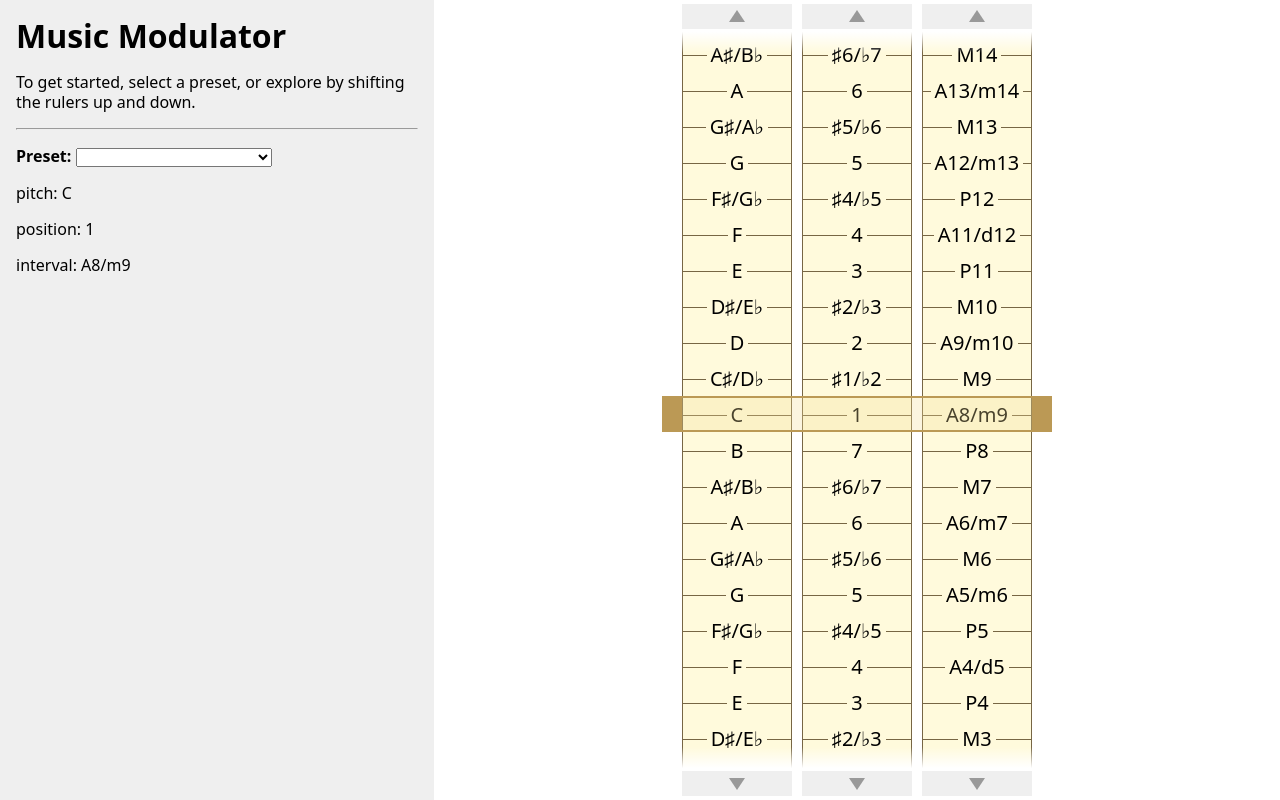
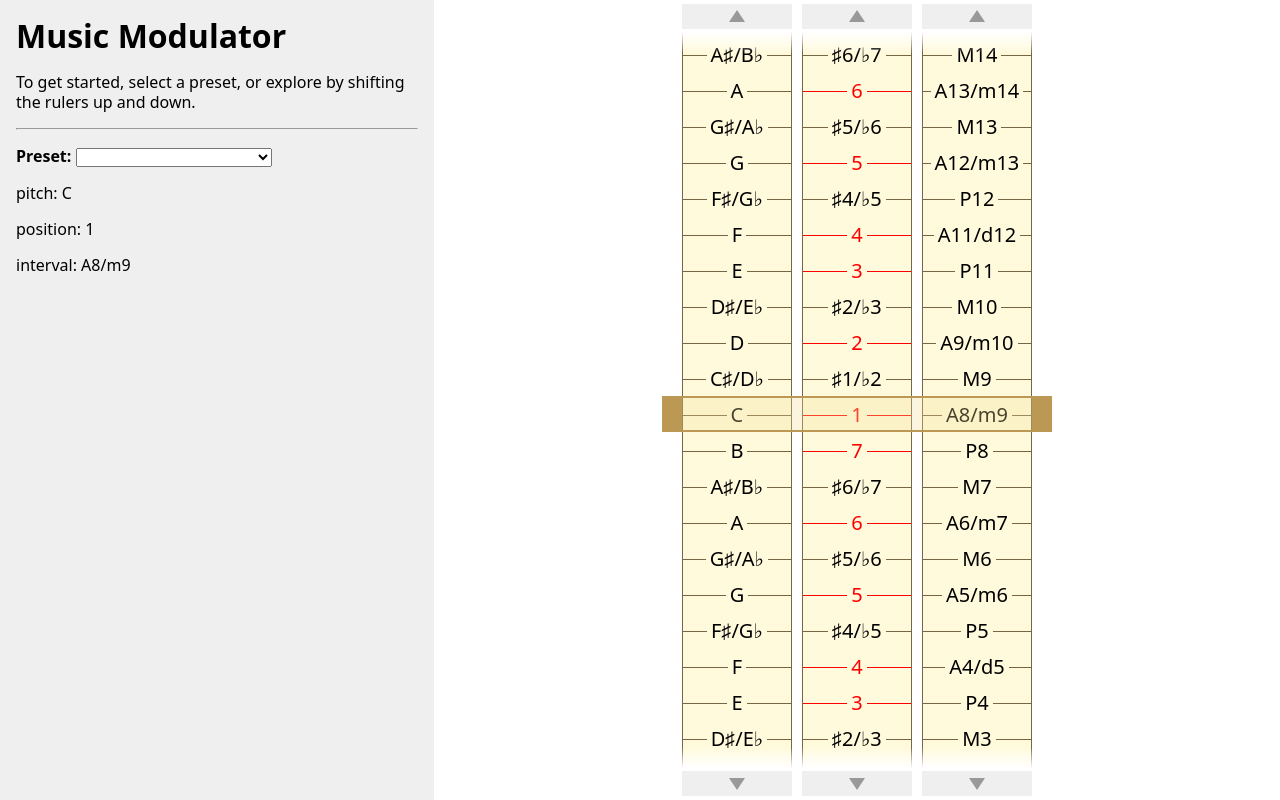
Before and after one commit to katmh/diatonic, a Svelte app: page / in a window 1280 px wide. Built offline with nearby package versions, Linux system fonts and the light colour scheme.

Commit message:
logic for highlighting diatonic position

```diff
--- a/src/components/Ruler.svelte
+++ b/src/components/Ruler.svelte
@@ -116,6 +116,17 @@
             ],
         });
     });
+
+    const getClasses = (item: string) => {
+        let classes = [];
+        if (type === "interval" && item === "P1") {
+            classes.push("highlighted");
+        }
+        if (type === "position" && parseInt(item)) {
+            classes.push("highlighted");
+        }
+        return classes.join(" ");
+    };
 </script>
 
 <div class="ruler_container no_select">
@@ -128,11 +139,7 @@
         <!-- direct parent to use as snap grid offset -->
         <div class="ruler" {id}>
             {#each items as item}
-                <div
-                    class="item {type === 'interval' && item === 'P1'
-                        ? 'highlighted'
-                        : ''}"
-                >
+                <div class="item {getClasses(item)}">
                     <span class="label">{item}</span>
                     <hr class="mark" />
                 </div>
```
